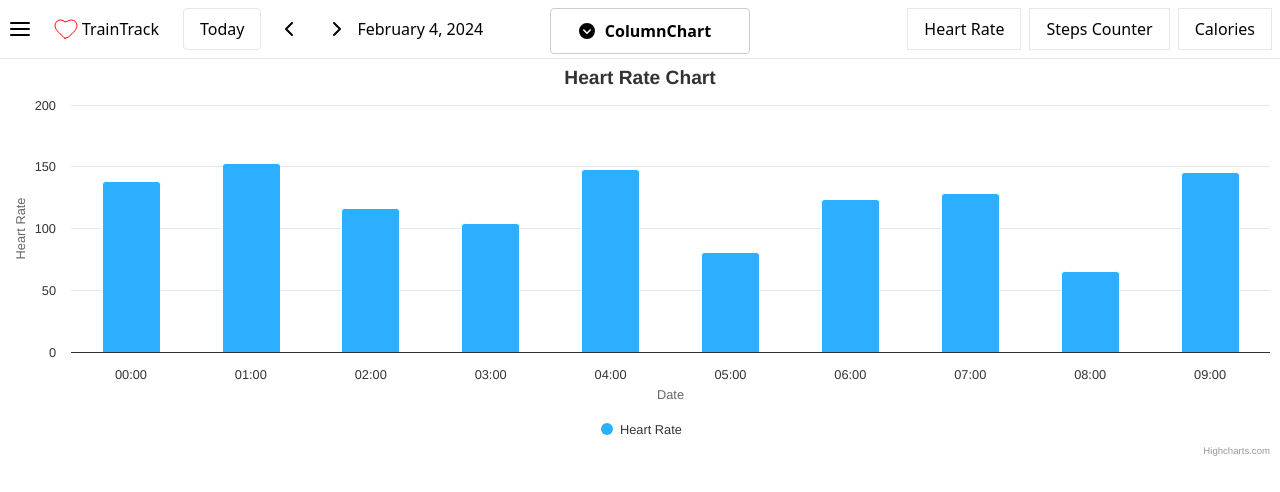
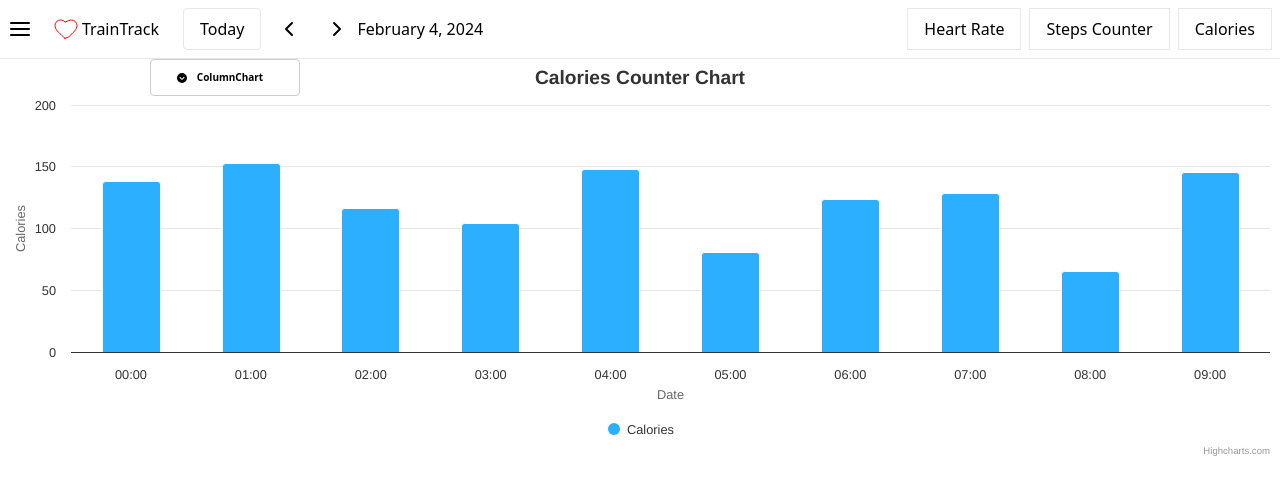
Before and after one commit to alnikif/TrainTrack, a Next.js app: page /heart-rate-chart in a window 1280 px wide. Shown: the top 492 px of the page. Built offline with nearby package versions, Linux system fonts and the light colour scheme.

Commit message:
add Cahrt component

```diff
--- /dev/null
+++ b/components/Chart/Chart.tsx
@@ -0,0 +1,27 @@
+import Highcharts from 'highcharts'
+import HighchartsReact from 'highcharts-react-official'
+import React, { FC, useContext } from 'react'
+
+import { ChartTypeContext } from '../../providers/ChartTypesProvider'
+import { ChartDataItem } from '../../types/chartData'
+import GetChartOptions from '../../utils/getChartOptions'
+import ChartTypesDropdown from '../Dropdown/ChartTypesDropdown/ChartTypesDropdown'
+
+interface ChartPropsType {
+  data: ChartDataItem[]
+}
+
+const Chart: FC<ChartPropsType> = (props) => {
+  const { chartType } = useContext(ChartTypeContext)
+  const { data } = props
+  const { options } = GetChartOptions(data, chartType, 'Calories Counter Chart', 'Calories')
+
+  return (
+    <div>
+      <ChartTypesDropdown />
+      <HighchartsReact highcharts={Highcharts} options={options} />
+    </div>
+  )
+}
+
+export default Chart
--- a/components/Charts/HeartRateChart.tsx
+++ b/components/Charts/HeartRateChart.tsx
@@ -1,16 +1,12 @@
-import Highcharts from 'highcharts'
-import HighchartsReact from 'highcharts-react-official'
 import React, { useContext } from 'react'
 
 import { FilterDataContext } from '../../providers/HeartRateDataProvider'
-import GetChartOptions from '../../utils/getChartOptions'
+import Chart from '../Chart/Chart'
 
 const HeartRateChart = () => {
   const filteredData = useContext(FilterDataContext)
 
-  const { options } = GetChartOptions(filteredData, 'line', 'Heart Rate Chart')
-  console.log(options)
-  return <HighchartsReact highcharts={Highcharts} options={options} />
+  return <Chart data={filteredData} />
 }
 
 export default HeartRateChart
--- a/components/Dropdown/DropdownComponent/Dropdown.module.scss
+++ b/components/Dropdown/DropdownComponent/Dropdown.module.scss
@@ -2,15 +2,16 @@
 .dropdown {
   border: 0.5px solid #cccccc;
   border-radius: 4px;
-  font-size: 16px;
+  font-size: 10px;
   font-weight: bold;
   box-sizing: border-box;
-  width: 200px;
+  width: 150px;
   display: flex;
   flex-direction: column;
   background-color: white;
   position: absolute;
-  left: 550px;
+  left: 150px;
+  z-index: 9;
 }
 
 .dropdownHeaderWrapper{
--- a/components/Header/Header.tsx
+++ b/components/Header/Header.tsx
@@ -56,7 +56,6 @@ const Header: FC<HeaderPropsType> = ({ onToggleMenu }) => {
           <RightArrowIcon />
         </IconButton>
         <HeaderDate />
-        <ChartTypesDropdown />
       </div>
       <div>
         <NavItems />
--- a/pages/calories-counter-chart/index.tsx
+++ b/pages/calories-counter-chart/index.tsx
@@ -2,15 +2,13 @@ import Highcharts from 'highcharts'
 import HighchartsReact from 'highcharts-react-official'
 import React, { useContext } from 'react'
 
+import Chart from '../../components/Chart/Chart'
 import { CaloriesDataContext } from '../../providers/CaloriesDataProvider'
-import { ChartTypeContext } from '../../providers/ChartTypesProvider'
-import GetChartOptions from '../../utils/getChartOptions'
 
 const CaloriesCounterChart = () => {
-  const { chartType } = useContext(ChartTypeContext)
   const stepsData = useContext(CaloriesDataContext)
-  const { options } = GetChartOptions(stepsData, chartType, 'Calories Counter Chart', 'Calories')
-  return <HighchartsReact highcharts={Highcharts} options={options} />
+
+  return <Chart data={stepsData} />
 }
 
 export default CaloriesCounterChart
--- a/pages/heart-rate-chart/index.tsx
+++ b/pages/heart-rate-chart/index.tsx
@@ -1,17 +1,12 @@
-import Highcharts from 'highcharts'
-import HighchartsReact from 'highcharts-react-official'
 import React, { useContext } from 'react'
 
-import { ChartTypeContext } from '../../providers/ChartTypesProvider'
+import Chart from '../../components/Chart/Chart'
 import { FilterDataContext } from '../../providers/HeartRateDataProvider'
-import GetChartOptions from '../../utils/getChartOptions'
 
 const HeartRateChart = () => {
   const filteredData = useContext(FilterDataContext)
-  const { chartType } = useContext(ChartTypeContext)
 
-  const { options } = GetChartOptions(filteredData, chartType, 'Heart Rate Chart', 'Heart Rate')
-  return <HighchartsReact highcharts={Highcharts} options={options} />
+  return <Chart data={filteredData} />
 }
 
 export default HeartRateChart
--- a/pages/steps-counter-chart/index.tsx
+++ b/pages/steps-counter-chart/index.tsx
@@ -1,17 +1,12 @@
-import Highcharts from 'highcharts'
-import HighchartsReact from 'highcharts-react-official'
 import React, { useContext } from 'react'
 
-import { ChartTypeContext } from '../../providers/ChartTypesProvider'
+import Chart from '../../components/Chart/Chart'
 import { StepsCounterContext } from '../../providers/StepsCounterDataProvider'
-import GetChartOptions from '../../utils/getChartOptions'
 
 const StepsCounterChart = () => {
   const stepsData = useContext(StepsCounterContext)
-  const { chartType } = useContext(ChartTypeContext)
 
-  const { options } = GetChartOptions(stepsData, chartType, 'Steps Counter Chart', 'Steps counter')
-  return <HighchartsReact highcharts={Highcharts} options={options} />
+  return <Chart data={stepsData} />
 }
 
 export default StepsCounterChart
--- a/utils/getChartOptions.ts
+++ b/utils/getChartOptions.ts
@@ -27,7 +27,9 @@ function GetChartOptions(data: ChartDataItem[], chartType: string, title: string
     series: [
       {
         name: yTitle,
-        data: data.map((item) => item[1]),
+        data: data.map((item) => {
+          return item[1]
+        }),
       },
     ],
   }
```
